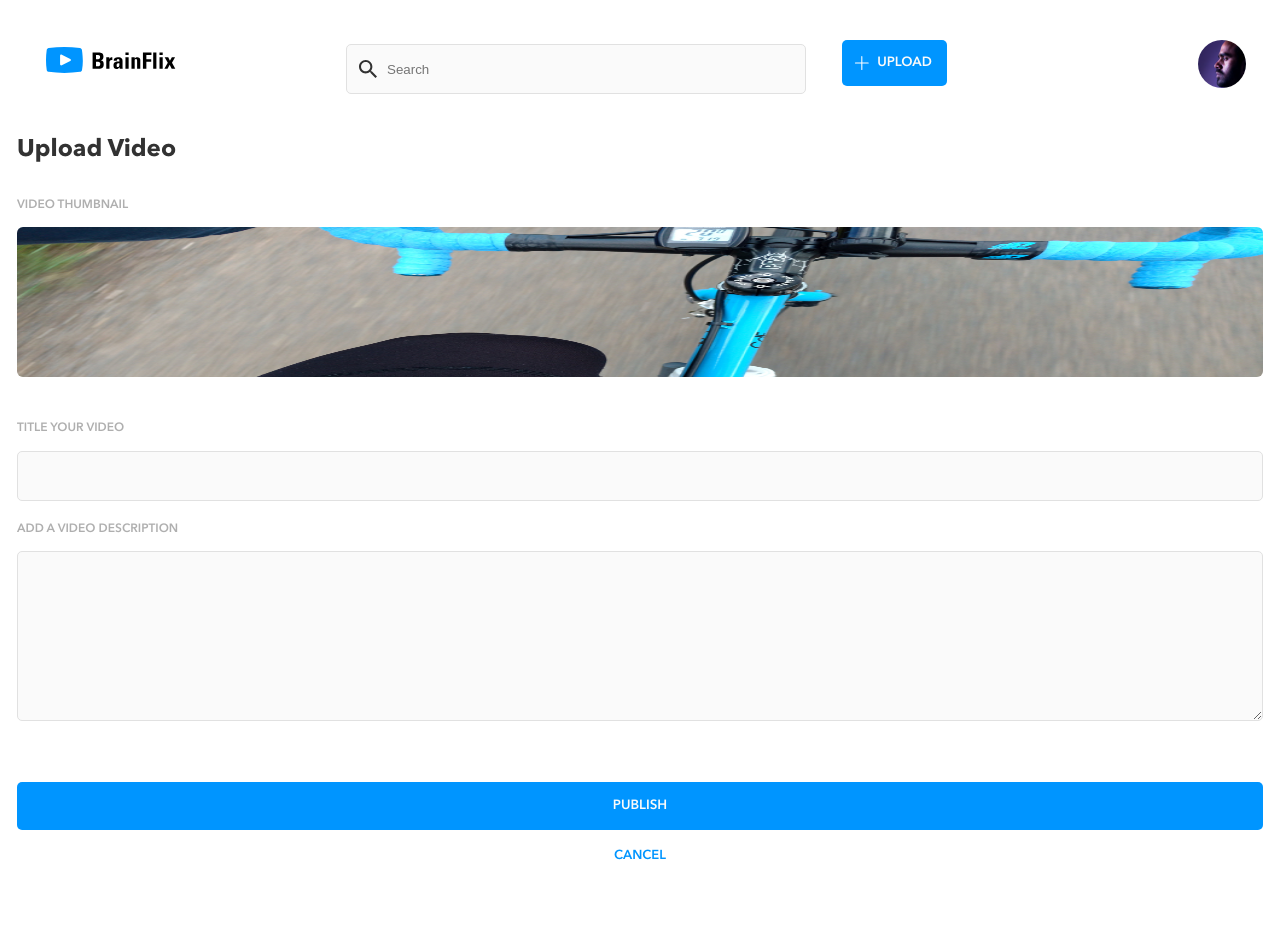
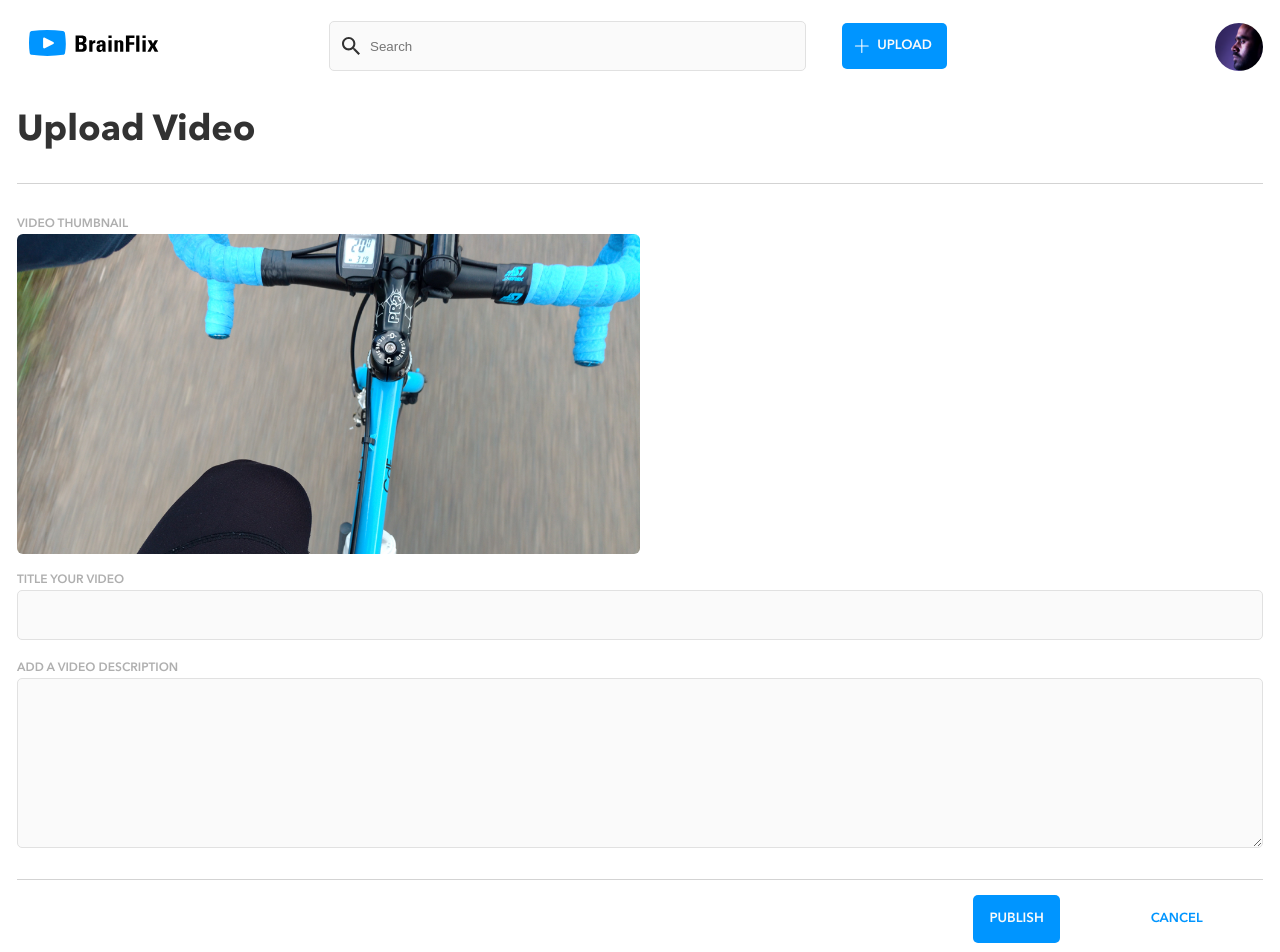
Before and after one commit to yashnagpaul/yash-nagpaul-brainflix, a React (Create React App) app in the folder sprint-2/: page /upload in a window 1280 px wide. Shown: the top 952 px of the page. Built offline with nearby package versions, Linux system fonts and the light colour scheme.

Commit message:
styled UploadPage.jsx

```diff
--- a/sprint-2/src/components/Header.jsx
+++ b/sprint-2/src/components/Header.jsx
@@ -6,7 +6,7 @@
 const Header = () => {
   return (
     <header className="header">
-      <Link exact to="/">
+      <Link to="/">
         <img src={logo} alt="BrainFlix Logo" className="header__logo" />
       </Link>
       <input
@@ -15,7 +15,7 @@
         placeholder="Search"
       ></input>
       <div className="header__button-img-container">
-        <Link exact to="/upload">
+        <Link to="/upload">
           <input
             type="button"
             value="      UPLOAD"
--- a/sprint-2/src/components/UploadPage/UploadPage.jsx
+++ b/sprint-2/src/components/UploadPage/UploadPage.jsx
@@ -5,9 +5,9 @@
 export default class UploadPage extends Component {
   render() {
     return (
+      <div>
+        <Header className="upload-page__header" />
         <div className="upload-page">
-        <Header />
-
           <h1 className="upload-page__heading">Upload Video</h1>
 
           <div className="upload-page__wraps-thumbnail-title-description">
@@ -41,9 +41,10 @@
               type="submit"
               value="PUBLISH"
             />
-          <Link exact to="/">
+            <Link to="/">
               <p className="upload-page__cancel-btn">CANCEL</p>
             </Link>
+          </div>
         </div>
       </div>
     );
--- a/sprint-2/src/styles/app.css
+++ b/sprint-2/src/styles/app.css
@@ -159,7 +159,7 @@
 .header__submit-btn {
   background-image: url(../assets/icons/SVG/Icon-upload.svg);
   background-repeat: no-repeat;
-  background-position: 35%;
+  background-position: 32%;
   background-color: #0095ff;
   color: #fafafa;
   font-family: "avenir-demi";
@@ -721,7 +721,13 @@
 
 .upload-page {
   padding: 17px;
-  margin-bottom: 1%;
+}
+
+@media screen and (min-width: 1440px) {
+  .upload-page {
+    padding-left: 13vw;
+    padding-right: 12.4vw;
+  }
 }
 
 .upload-page__heading {
@@ -729,6 +735,16 @@
   line-height: 32px;
   font-family: "avenir-bold";
   padding-bottom: 17px;
+}
+
+@media screen and (min-width: 768px) {
+  .upload-page__heading {
+    font-size: 36px;
+    line-height: 44px;
+    width: 100%;
+    padding-bottom: 30px;
+    border-bottom: 1px solid lightgray;
+  }
 }
 
 .upload-page__wraps-thumbnail-title-description {
@@ -754,6 +770,18 @@
   padding-bottom: 10px;
 }
 
+@media screen and (min-width: 768px) {
+  .upload-page__thumbnail-label-container {
+    padding-top: 30px;
+  }
+}
+
+@media screen and (min-width: 1440px) {
+  .upload-page__thumbnail-label-container {
+    width: 35%;
+  }
+}
+
 .upload-page__thumbnail-label {
   font-size: 12px;
   line-height: 20px;
@@ -767,8 +795,38 @@
   border-radius: 6px;
 }
 
+@media screen and (min-width: 768px) {
+  .upload-page__thumbnail-img {
+    width: 50%;
+    height: 25vw;
+  }
+}
+
+@media screen and (min-width: 1440px) {
+  .upload-page__thumbnail-img {
+    width: 90%;
+    height: 200px;
+  }
+}
+
 .upload-page__title-description-container {
   padding-bottom: 17px;
+}
+
+@media screen and (min-width: 768px) {
+  .upload-page__title-description-container {
+    padding-bottom: 25px;
+    border-bottom: 1px solid lightgray;
+  }
+}
+
+@media screen and (min-width: 1440px) {
+  .upload-page__title-description-container {
+    width: 65%;
+    height: 200px;
+    padding-top: 30px;
+    padding-bottom: 0px;
+  }
 }
 
 .upload-page__title-label {
@@ -798,6 +856,12 @@
   padding: 20px;
 }
 
+@media screen and (min-width: 1440px) {
+  .upload-page__description-input {
+    height: 110px;
+  }
+}
+
 .upload-page__buttons-container {
   display: -webkit-box;
   display: -ms-flexbox;
@@ -806,6 +870,22 @@
   -webkit-box-direction: normal;
       -ms-flex-direction: column;
           flex-direction: column;
+}
+
+@media screen and (min-width: 768px) {
+  .upload-page__buttons-container {
+    width: 25vw;
+    -webkit-box-orient: horizontal;
+    -webkit-box-direction: normal;
+        -ms-flex-direction: row;
+            flex-direction: row;
+    float: right;
+    -webkit-box-align: baseline;
+        -ms-flex-align: baseline;
+            align-items: baseline;
+    -ms-flex-pack: distribute;
+        justify-content: space-around;
+  }
 }
 
 .upload-page__submit-btn {
@@ -831,6 +911,12 @@
   width: 100%;
 }
 
+@media screen and (min-width: 768px) {
+  .upload-page__cancel-btn {
+    padding: 30px;
+  }
+}
+
 .App__MainVideo-and-VideoList-container {
   display: -webkit-box;
   display: -ms-flexbox;
--- a/sprint-2/src/styles/partials/_header.scss
+++ b/sprint-2/src/styles/partials/_header.scss
@@ -54,7 +54,7 @@
   &__submit-btn {
     background-image: url(../assets/icons/SVG/Icon-upload.svg);
     background-repeat: no-repeat;
-    background-position: 35%;
+    background-position: 32%;
     @include primary-CTA;
     padding: 15px;
     min-width: 75%;
--- a/sprint-2/src/styles/partials/_upload-page.scss
+++ b/sprint-2/src/styles/partials/_upload-page.scss
@@ -1,18 +1,27 @@
 .upload-page {
   padding: 17px;
-  margin-bottom: 1%;
+  // margin-bottom: 1%;
+  @include desktop {
+    padding-left: 13vw;
+    padding-right: 12.4vw;
+  }
 
   &__heading {
     @include mobile-h1;
     font-family: "avenir-bold";
     padding-bottom: 17px;
+    @include tablet {
+      @include desk-h1;
+      width: 100%;
+      padding-bottom: 30px;
+      border-bottom: 1px solid lightgray;
+    }
   }
 
   &__wraps-thumbnail-title-description {
     display: flex;
     flex-direction: column;
-    @include tablet {
-    }
+
     @include desktop {
       flex-direction: row;
     }
@@ -20,6 +29,12 @@
 
   &__thumbnail-label-container {
     padding-bottom: 10px;
+    @include tablet {
+      padding-top: 30px;
+    }
+    @include desktop {
+      width: 35%;
+    }
   }
 
   &__thumbnail-label {
@@ -31,13 +46,27 @@
     height: 150px;
     border-radius: 6px;
     @include tablet {
+      width: 50%;
+      height: 25vw;
     }
     @include desktop {
+      width: 90%;
+      height: 200px;
     }
   }
 
   &__title-description-container {
     padding-bottom: 17px;
+    @include tablet {
+      padding-bottom: 25px;
+      border-bottom: 1px solid lightgray;
+    }
+    @include desktop {
+      width: 65%;
+      height: 200px;
+      padding-top: 30px;
+      padding-bottom: 0px;
+    }
   }
 
   &__title-label {
@@ -61,11 +90,21 @@
     width: 100%;
     height: 170px;
     padding: 20px;
+    @include desktop {
+      height: 110px;
+    }
   }
 
   &__buttons-container {
     display: flex;
     flex-direction: column;
+    @include tablet {
+      width: 25vw;
+      flex-direction: row;
+      float: right;
+      align-items: baseline;
+      justify-content: space-around;
+    }
   }
 
   &__submit-btn {
@@ -79,5 +118,13 @@
     font-family: "avenir-demi";
     text-align: center;
     width: 100%;
+    @include tablet {
+      padding: 30px;
+    }
   }
 }
+
+@include tablet {
+}
+@include desktop {
+}
```
Also changed, not shown: 2 other files (tests, documents, lock files or other folders). Lines whose indentation alone changed are shown as unchanged.
